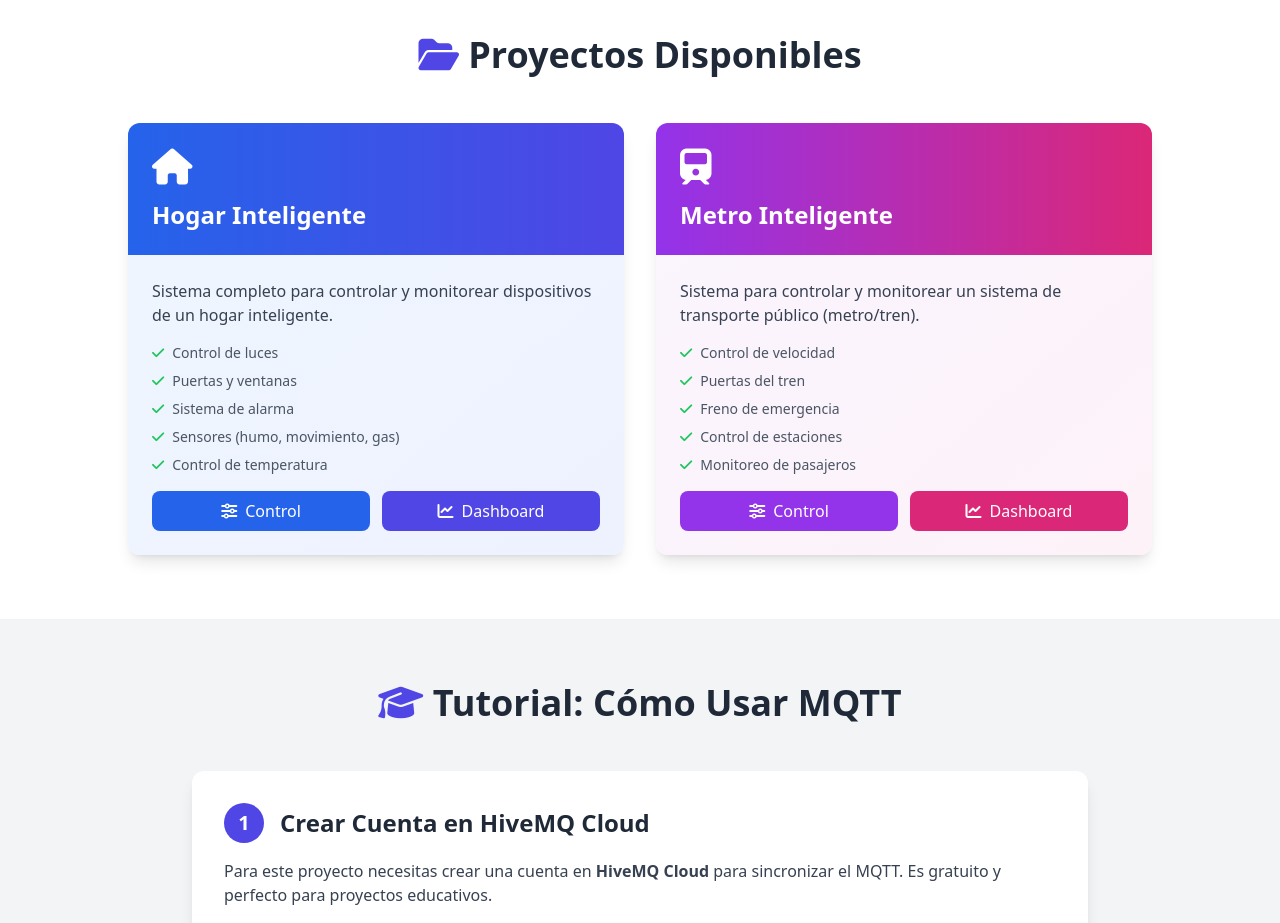
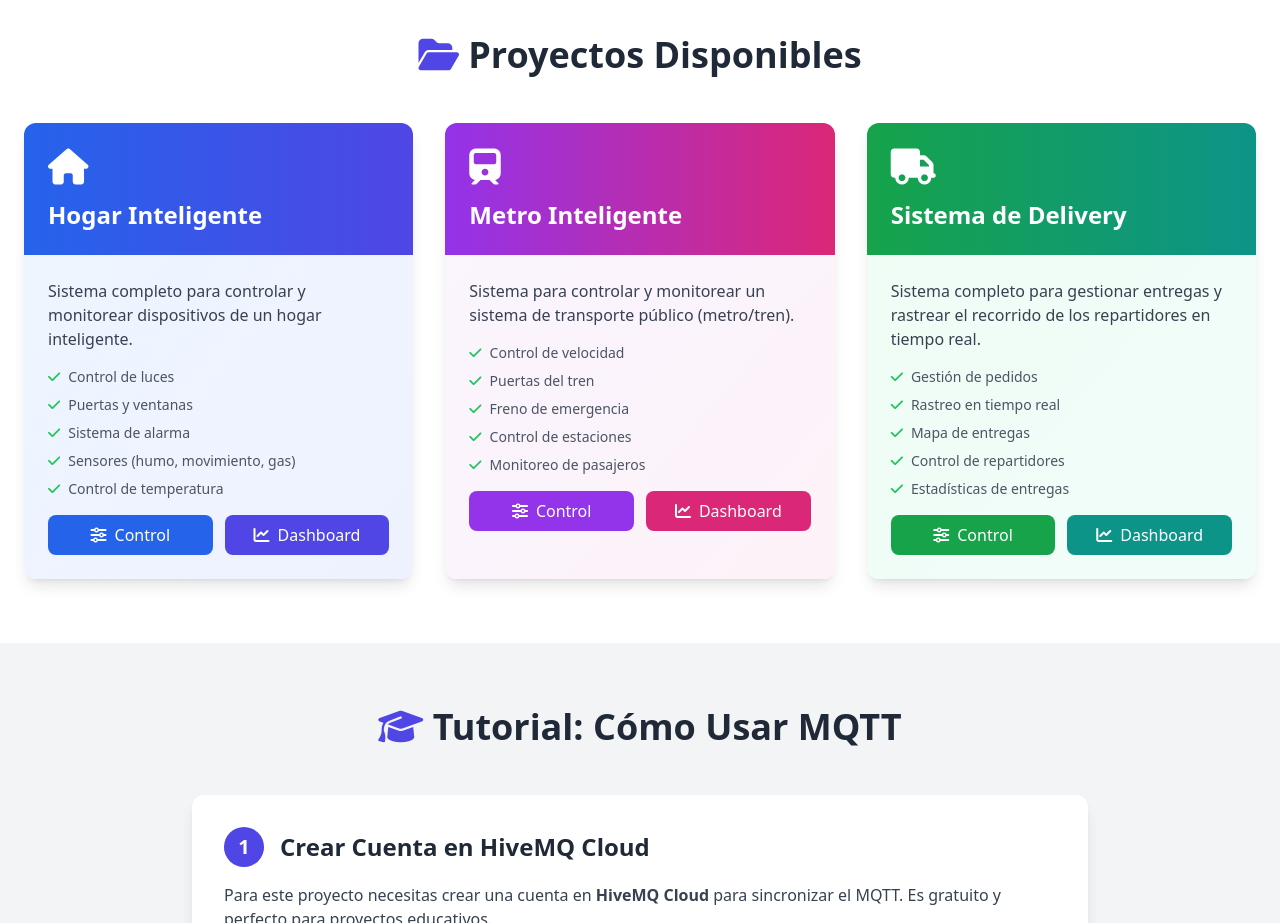
Before and after one commit to benjaprofe/appManagerMQTT, a plain HTML site: page index.html in a window 1280 px wide. Shown: the part 2960-3883 px from the top of the page. Drawn offline with nearby package versions, Linux system fonts and the light colour scheme.

Commit message:
delivery

```diff
--- a/index.html
+++ b/index.html
@@ -250,7 +250,7 @@
                 <i class="fas fa-folder-open text-indigo-600"></i> Proyectos Disponibles
             </h2>
 
-            <div class="grid md:grid-cols-2 gap-8 max-w-5xl mx-auto">
+            <div class="grid md:grid-cols-2 lg:grid-cols-3 gap-8 max-w-7xl mx-auto">
                 <!-- Proyecto Hogar -->
                 <div class="bg-gradient-to-br from-blue-50 to-indigo-50 rounded-xl shadow-lg overflow-hidden hover:shadow-xl transition">
                     <div class="bg-gradient-to-r from-blue-600 to-indigo-600 p-6 text-white">
@@ -301,6 +301,34 @@
                                 <i class="fas fa-sliders-h mr-2"></i>Control
                             </a>
                             <a href="tren/dashboard.html" target="_blank" class="flex-1 bg-pink-600 text-white px-4 py-2 rounded-lg text-center hover:bg-pink-700 transition">
+                                <i class="fas fa-chart-line mr-2"></i>Dashboard
+                            </a>
+                        </div>
+                    </div>
+                </div>
+
+                <!-- Proyecto Delivery -->
+                <div class="bg-gradient-to-br from-green-50 to-teal-50 rounded-xl shadow-lg overflow-hidden hover:shadow-xl transition">
+                    <div class="bg-gradient-to-r from-green-600 to-teal-600 p-6 text-white">
+                        <i class="fas fa-truck text-4xl mb-3"></i>
+                        <h3 class="text-2xl font-bold">Sistema de Delivery</h3>
+                    </div>
+                    <div class="p-6">
+                        <p class="text-gray-700 mb-4">
+                            Sistema completo para gestionar entregas y rastrear el recorrido de los repartidores en tiempo real.
+                        </p>
+                        <div class="space-y-2 mb-4">
+                            <p class="text-sm text-gray-600"><i class="fas fa-check text-green-500 mr-2"></i>Gestión de pedidos</p>
+                            <p class="text-sm text-gray-600"><i class="fas fa-check text-green-500 mr-2"></i>Rastreo en tiempo real</p>
+                            <p class="text-sm text-gray-600"><i class="fas fa-check text-green-500 mr-2"></i>Mapa de entregas</p>
+                            <p class="text-sm text-gray-600"><i class="fas fa-check text-green-500 mr-2"></i>Control de repartidores</p>
+                            <p class="text-sm text-gray-600"><i class="fas fa-check text-green-500 mr-2"></i>Estadísticas de entregas</p>
+                        </div>
+                        <div class="flex gap-3">
+                            <a href="delivery/control.html" target="_blank" class="flex-1 bg-green-600 text-white px-4 py-2 rounded-lg text-center hover:bg-green-700 transition">
+                                <i class="fas fa-sliders-h mr-2"></i>Control
+                            </a>
+                            <a href="delivery/dashboard.html" target="_blank" class="flex-1 bg-teal-600 text-white px-4 py-2 rounded-lg text-center hover:bg-teal-700 transition">
                                 <i class="fas fa-chart-line mr-2"></i>Dashboard
                             </a>
                         </div>
```
